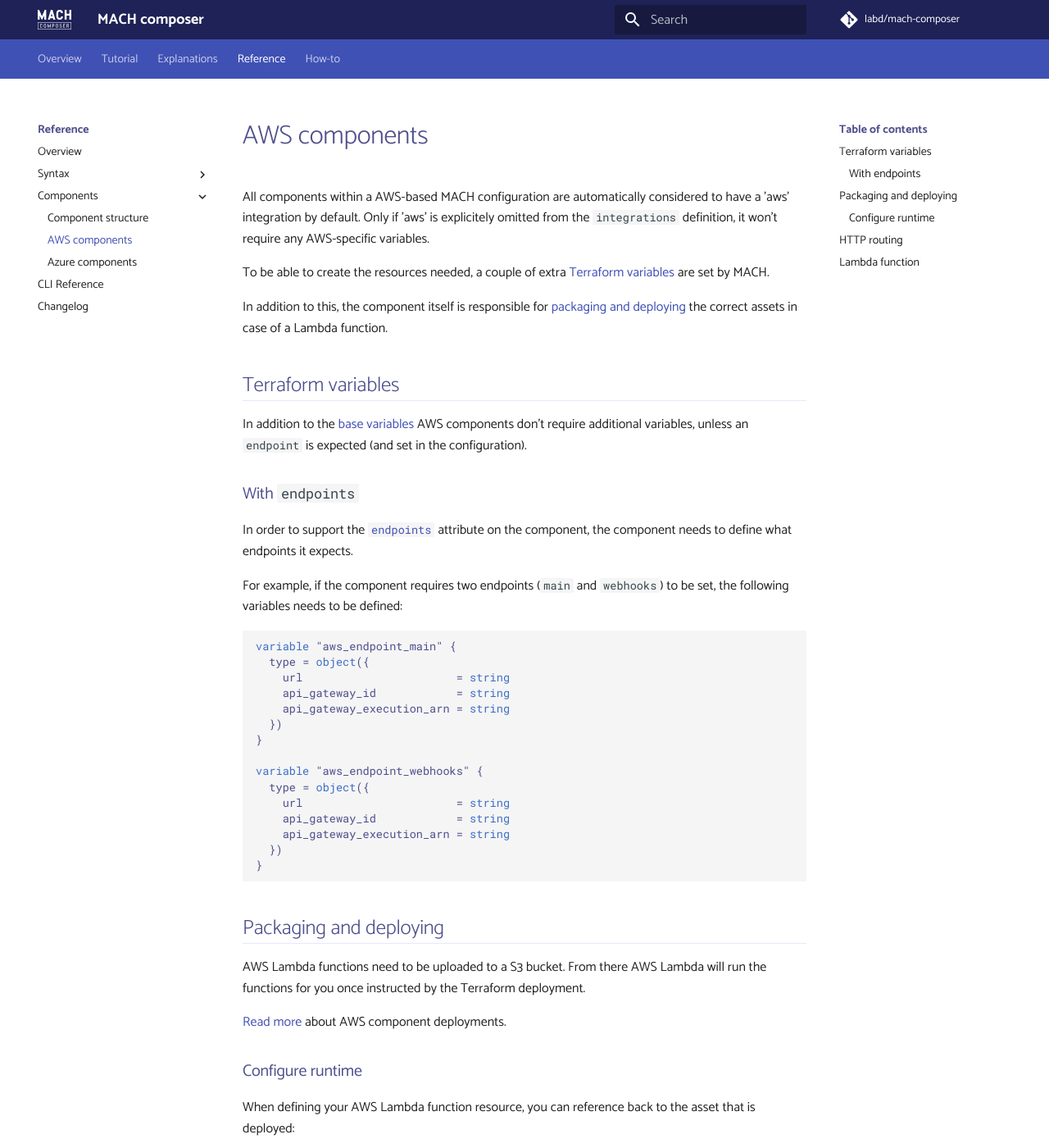
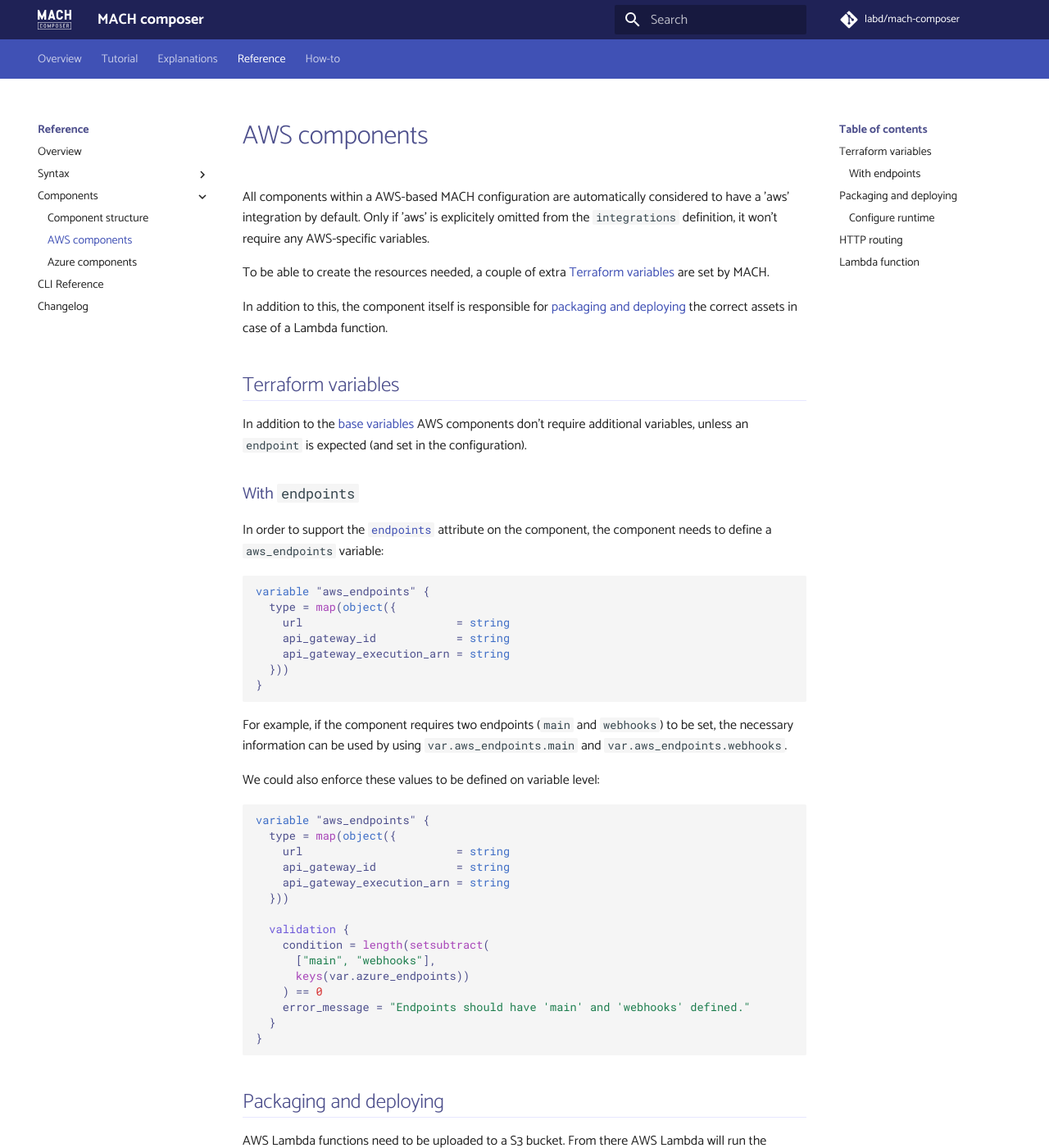
Before and after one commit to mach-composer/mach-composer-cli, an MkDocs documentation site: the page built from docs/src/reference/components/aws.md, in a window 1280 px wide and 1400 px high. Shown: the whole window at 82% size. Built offline with MkDocs 1.6.1 and Material for MkDocs 9.7.7, drawn with Linux system fonts in a browser that asks for light colours; a script that is not in the unit is left out; comment, search, counter and statistics services are not loaded.

Commit message:
Combine component endpoints into one variable

````diff
--- a/docs/src/reference/components/aws.md
+++ b/docs/src/reference/components/aws.md
@@ -12,25 +12,37 @@
 
 ### With `endpoints`
 
-In order to support the [`endpoints`](../../topics/deployment/config/aws.md#http-routing) attribute on the component, the component needs to define what endpoints it expects.
-
-For example, if the component requires two endpoints (`main` and `webhooks`) to be set, the following variables needs to be defined:
+In order to support the [`endpoints`](../../topics/deployment/config/aws.md#http-routing) attribute on the component, the component needs to define a `aws_endpoints` variable:
 
 ```terraform
-variable "aws_endpoint_main" {
-  type = object({
+variable "aws_endpoints" {
+  type = map(object({
     url                       = string
     api_gateway_id            = string
     api_gateway_execution_arn = string
-  })
+  }))
 }
+```
 
-variable "aws_endpoint_webhooks" {
-  type = object({
+For example, if the component requires two endpoints (`main` and `webhooks`) to be set, the necessary information can be used by using `var.aws_endpoints.main` and `var.aws_endpoints.webhooks`.
+
+We could also enforce these values to be defined on variable level:
+
+```terraform
+variable "aws_endpoints" {
+  type = map(object({
     url                       = string
     api_gateway_id            = string
     api_gateway_execution_arn = string
-  })
+  }))
+
+  validation {
+    condition = length(setsubtract(
+      ["main", "webhooks"],
+      keys(var.azure_endpoints))
+    ) == 0
+    error_message = "Endpoints should have 'main' and 'webhooks' defined."
+  }
 }
 ```
 
````
Also changed, not shown: docs/src/reference/components/azure.md (+21 -9 lines), docs/src/topics/deployment/config/components.md (+2 -2 lines), CHANGELOG.md, 6 other files.
